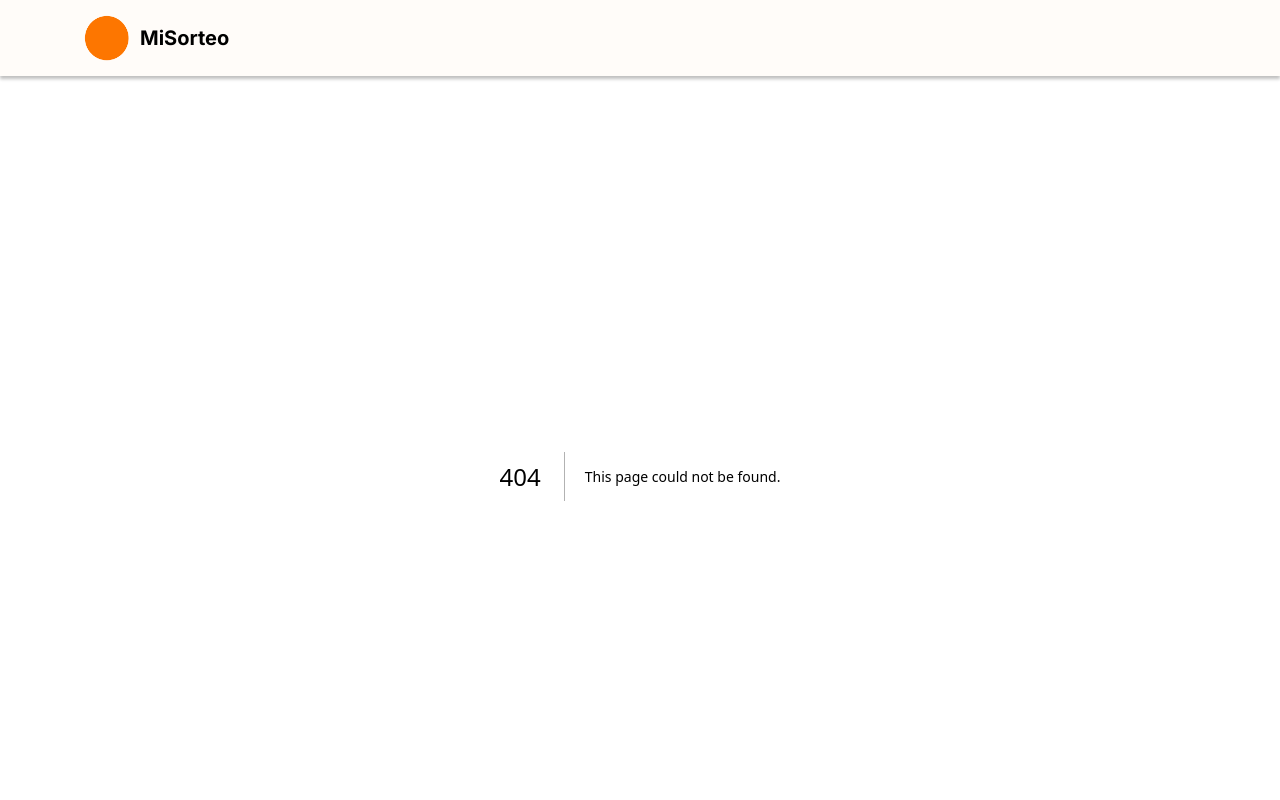
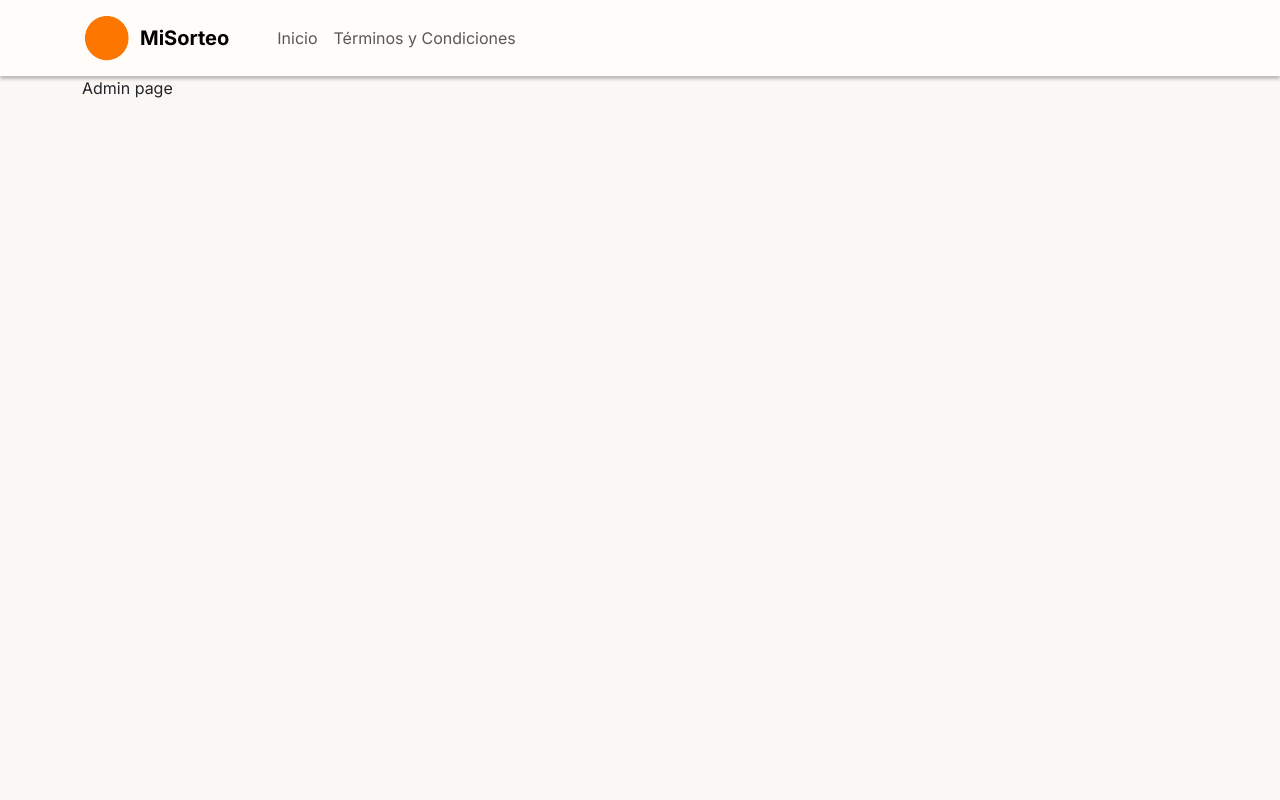
Before and after one commit to justinyamberla/sanfer-sorteos-frontend, a Next.js app: page /admin in a window 1280 px wide. Before the commit this address had no page. Shown: the top 800 px of the page. Built offline with nearby package versions, Linux system fonts and the light colour scheme.

Commit message:
Add
Terms page

```diff
--- /dev/null
+++ b/app/admin/page.tsx
@@ -0,0 +1,9 @@
+export const AdminPage = () => {
+    return (
+      <div className="min-vh-100 w-100 container">
+          Admin page
+      </div>
+    );
+}
+
+export default AdminPage;
--- a/components/Navbar.tsx
+++ b/components/Navbar.tsx
@@ -1,6 +1,12 @@
 'use client';
 
+import {usePathname} from "next/navigation";
+import Link from "next/link";
+
 export const Navbar = () => {
+
+    const pathname = usePathname();
+
     return (
         <nav className="navbar navbar-expand-lg shadow sticky-top bg-body-tertiary">
             <div className="container">
@@ -24,22 +30,26 @@ export const Navbar = () => {
                 </button>
 
                 {/* Enlaces centrados */}
-                {/*<div className="collapse navbar-collapse justify-content-center" id="navbarNav">
+                <div className="collapse navbar-collapse ms-4" id="navbarNav">
                     <ul className="navbar-nav">
                         <li className="nav-item">
-                            <a className="nav-link active fw-semibold" aria-current="page" href="#">Inicio</a>
+                            <Link
+                                className={`nav-link ${pathname === '/' && 'active fw-semibold'}`}
+                                href="/"
+                            >
+                                Inicio
+                            </Link>
                         </li>
                         <li className="nav-item">
-                            <a className="nav-link" href="#">Sorteos</a>
-                        </li>
-                        <li className="nav-item">
-                            <a className="nav-link" href="#">Consultar</a>
-                        </li>
-                        <li className="nav-item">
-                            <a className="nav-link" href="#">Contacto</a>
+                            <Link
+                                className={`nav-link ${pathname === '/terms-and-conditions' && 'active fw-semibold'}`}
+                                href="/terms-and-conditions"
+                            >
+                                Términos y Condiciones
+                            </Link>
                         </li>
                     </ul>
-                </div>*/}
+                </div>
             </div>
         </nav>
     );
```
Also changed, not shown: app/terms-and-conditions/page.tsx (added, +9 -0 lines).
